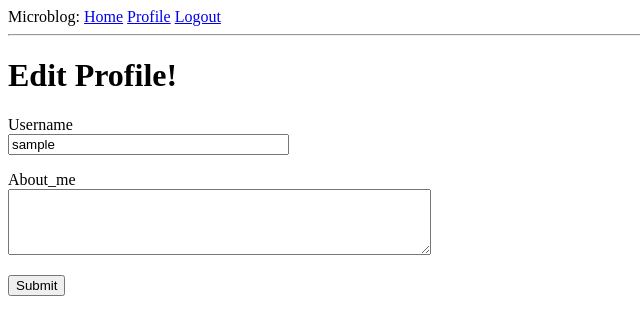
After one commit to DiliLearngent/flask_microblog, a Flask app: page /edit_profile in a window 1280 px wide. The commit adds this page. Shown: the top 335 px of the page, without its empty margins (0-640 px from the left). Run offline with Flask 2, Linux system fonts and the light colour scheme; the visitor is signed in with stand-in values (Sample User, id 1); data comes from the database, SQL or seed files in the repository; both versions use the stored data as it was after the commit.

Commit message:
添加用户资料

```diff
--- a/app/forms.py
+++ b/app/forms.py
@@ -1,9 +1,10 @@
 #-*- coding:utf-8 -*-
 #导入模块
+from wsgiref.validate import validator
 from flask_wtf import FlaskForm
 from werkzeug.routing import ValidationError
-from wtforms import SubmitField,PasswordField,StringField,BooleanField
-from wtforms.validators import DataRequired, Email, EqualTo
+from wtforms import SubmitField,PasswordField,StringField,BooleanField,TextAreaField
+from wtforms.validators import DataRequired, Email, EqualTo,Length
 from app.models import User
 # from email_validator import validate_email
 
@@ -35,3 +36,10 @@ class RegisterForm(FlaskForm):
         email = User.query.filter_by(email=email.data).first()
         if email is not None:
             raise ValidationError('Please use a different email address.')
+
+
+#个人资料编辑类表单
+class EditProfileForm(FlaskForm):
+    username = StringField('Username',validators=[DataRequired()])
+    about_me = TextAreaField('About_me',validators=[Length(min=0,max=140)])
+    submit = SubmitField('Submit')
--- a/app/models.py
+++ b/app/models.py
@@ -5,6 +5,7 @@ from datetime import datetime
 from werkzeug.security import generate_password_hash,check_password_hash
 from flask_login import UserMixin
 from app import login
+from hashlib import md5
 
 @login.user_loader
 def load_user(id):
@@ -16,7 +17,11 @@ class User(UserMixin,db.Model):
     username = db.Column(db.String(64),index=True,unique=True)
     email = db.Column(db.String(128),index=True,unique=True)
     password_hash = db.Column(db.String(128))
+    #更新字段
+    about_me = db.Column(db.String(140))
+    last_seen = db.Column(db.DateTime,default=datetime.utcnow)
     posts = db.relationship('Post',backref='author',lazy='dynamic')
+
 
     def __repr__(self) -> str:
         #return '<User {}>'.format(self.username)
@@ -29,6 +34,13 @@ class User(UserMixin,db.Model):
     #用户输入的密码与数据库中的hash值进行判断
     def check_password(self,password):
         return check_password_hash(self.password_hash,password)
+
+    #定义用户头像函数
+    def avatar(self,size):
+        #邮箱号的hash值
+        digest = md5(self.email.lower().encode('utf-8')).hexdigest()
+        return 'https://cravatar.cn/avatar/{}?d=identicon&s={}'.format(digest,size)
+
 
 
 
--- a/app/routes.py
+++ b/app/routes.py
@@ -1,9 +1,10 @@
 #-*- coding:utf-8 -*-
 #从app包中导入app这个实例
+from datetime import datetime
 from flask import render_template,flash,redirect,url_for,request
 from werkzeug.urls import url_parse
 from app import app,db
-from app.forms import LoginForm, RegisterForm
+from app.forms import LoginForm, RegisterForm,EditProfileForm
 from flask_login import current_user,login_user,logout_user,login_required
 
 from app.models import User
@@ -70,3 +71,40 @@ def register():
         flash('Congratulations! You are a registered user.')
         return redirect(url_for('login'))
     return render_template('register.html',title='Register',form=form)
+
+#用户个人资料视图
+@app.route('/user/<username>')
+@login_required
+def user(username):
+    user = User.query.filter_by(username=username).first_or_404()
+    posts = [
+        {'author':user, 'body':'Test post #1'},
+        {'author':user, 'body':'Test post #2'}
+    ]
+    return render_template('user.html',user=user,posts=posts)
+
+#记录访问时间
+@app.before_request
+def before_request():
+    if current_user.is_authenticated:
+        current_user.last_seen = datetime.utcnow()
+        db.session.commit()
+
+
+#编辑个人资料视图函数
+@app.route('/edit_profile',methods = ['GET','POST'])
+@login_required
+def edit_profile():
+    form = EditProfileForm()
+    if form.validate_on_submit():
+        print("1111")
+        current_user.username = form.username.data
+        current_user.about_me = form.about_me.data
+        db.session.commit()
+        flash('Your changes have been saved.')
+        return redirect(url_for('edit_profile'))
+    elif request.method == 'GET':
+        print("2222")
+        form.username.data = current_user.username
+        form.about_me.data = current_user.about_me
+    return render_template('edit_profile.html',title='Edit Profile',form=form)
--- /dev/null
+++ b/app/templates/_post.html
@@ -0,0 +1,6 @@
+<table>
+    <tr valign="top">
+        <td><img src="{{post.author.avatar(32)}}"></td>
+        <td>>{{post.author.username}}say:<b>{{post.body}}</td>
+    </tr>
+</table>
--- a/app/templates/base.html
+++ b/app/templates/base.html
@@ -17,6 +17,7 @@
         {% if current_user.is_anonymous %}
             <a href="{{url_for('login')}}">Login</a>
         {% else %}
+            <a href="{{url_for('user',username=current_user.username)}}">Profile</a>
             <a href="{{url_for('logout')}}">Logout</a>
         {% endif %}
     </div>
--- /dev/null
+++ b/app/templates/edit_profile.html
@@ -0,0 +1,22 @@
+{% extends "base.html" %}
+{% block content %}
+    <h1>Edit Profile!</h1>
+    <form action="", method="POST">
+        {{form.hidden_tag()}}
+        <p>
+            {{form.username.label}}<br>
+            {{form.username(size=32)}}<br>
+            {% for error in form.username.errors %}
+                <span style="color: red;">{{error}}</span>
+            {% endfor %}
+        </p>
+        <p>
+            {{form.about_me.label}}<br>
+            {{form.about_me(cols=50,rows=4)}}<br>
+            {% for error in form.about_me.errors %}
+                <span style="color: red;">{{error}}</span>
+            {% endfor %}
+        </p>
+        <p>{{form.submit()}}</p>
+    </form>
+{% endblock %}
```
Also changed, not shown: app/templates/user.html (added, +27 -0 lines), migrations/versions/3bec3b0976ff_add_about_me_and_last_seen_in_user.py (added, +30 -0 lines), app.db.
